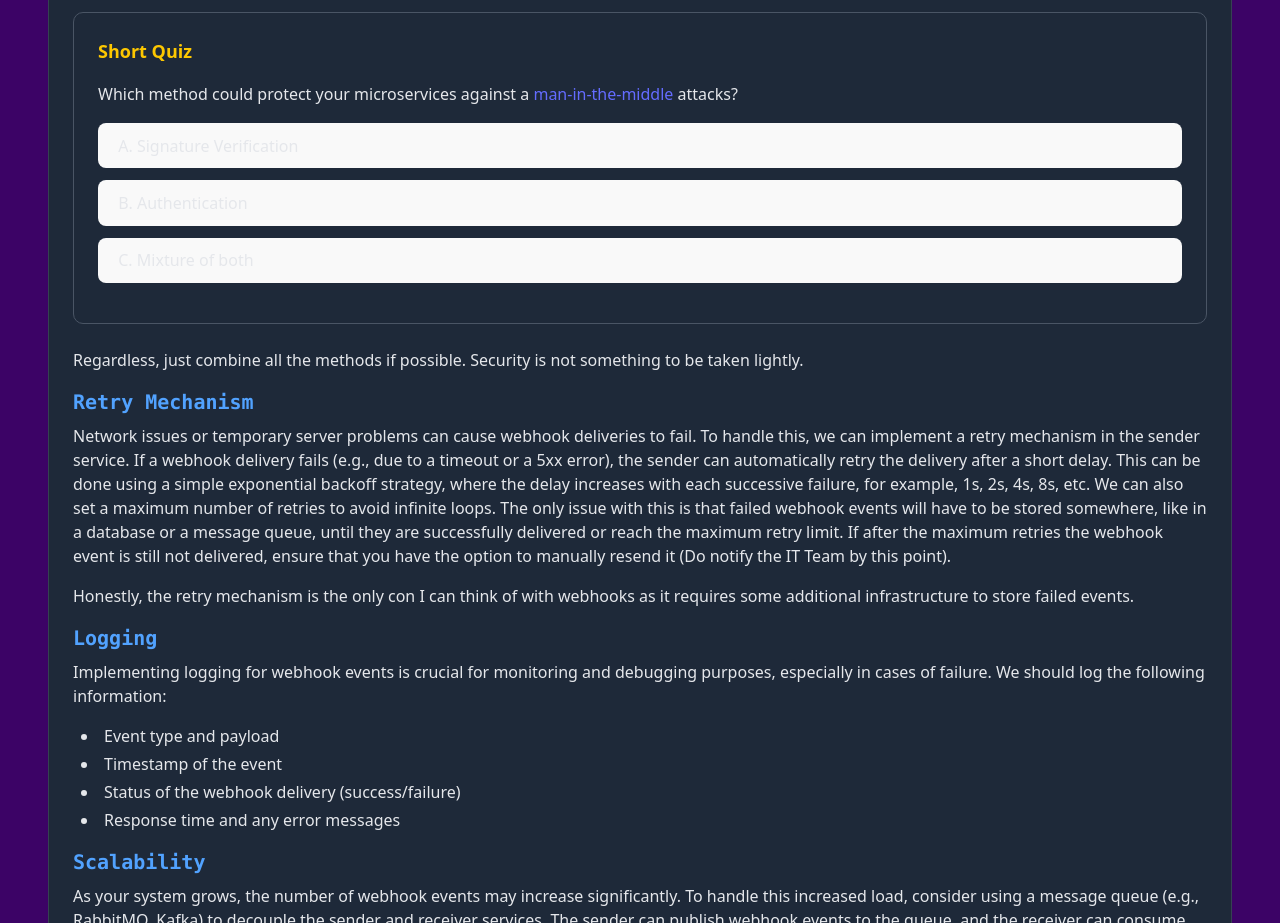
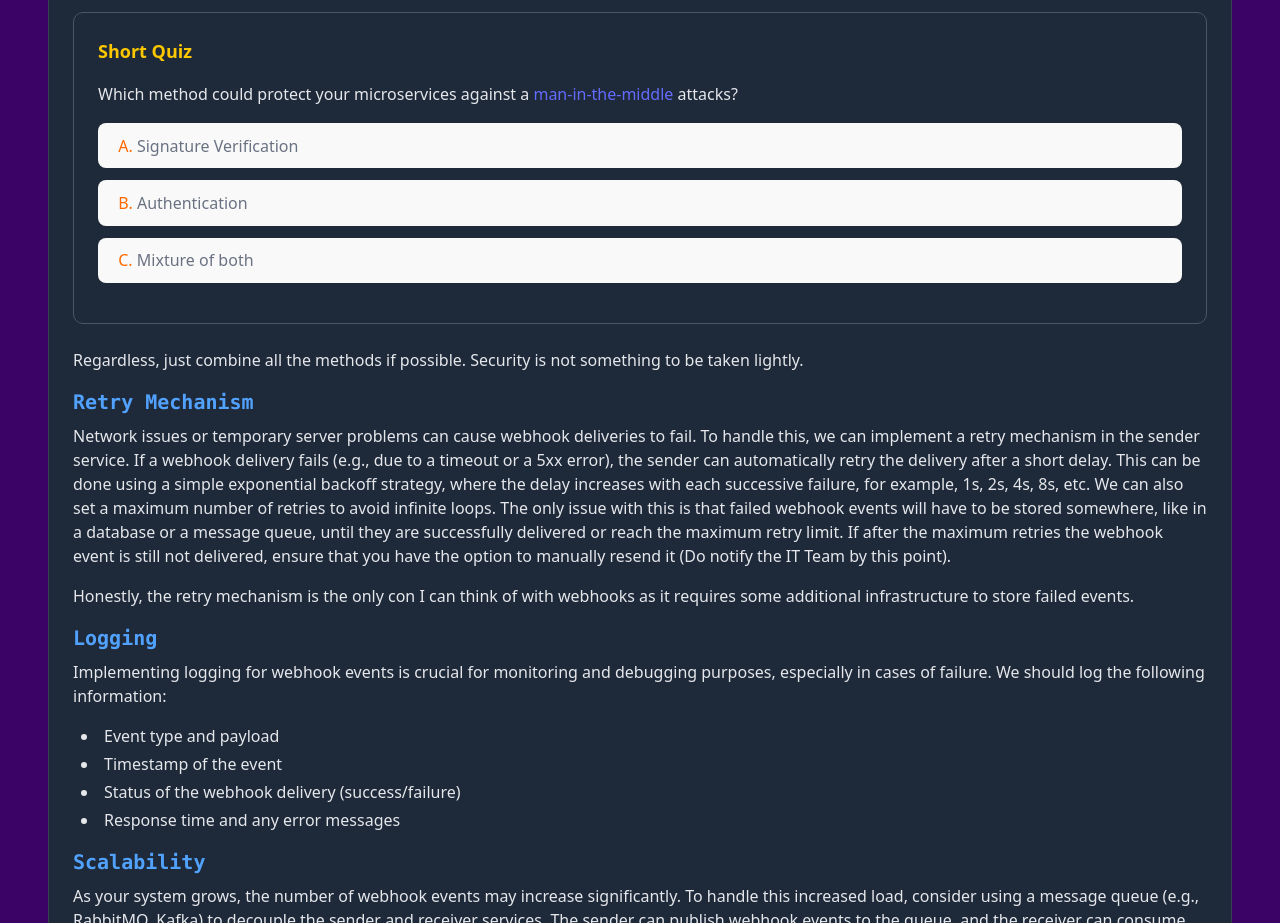
Before and after one commit to MarzukhAsjad/marzukhasjad.github.io, a React (Vite) app: page /blog in a window 1280 px wide. Shown: the part 4040-4963 px from the top of the page. Built offline with nearby package versions, Linux system fonts and the light colour scheme.

Commit message:
Fix colouring of the quiz options

```diff
--- a/src/components/QuizComponent.tsx
+++ b/src/components/QuizComponent.tsx
@@ -70,10 +70,10 @@ const QuizComponent: React.FC<QuizComponentProps> = ({ content }) => {
               option.isCorrect
             )} cursor-pointer`}
           >
-            <span className="font-medium">
+            <span className="font-medium text-orange-500">
               {String.fromCharCode(65 + index)}.
             </span>{" "}
-            {option.text}
+            <span className="text-gray-500">{option.text}</span>
           </button>
         ))}
       </div>
```
